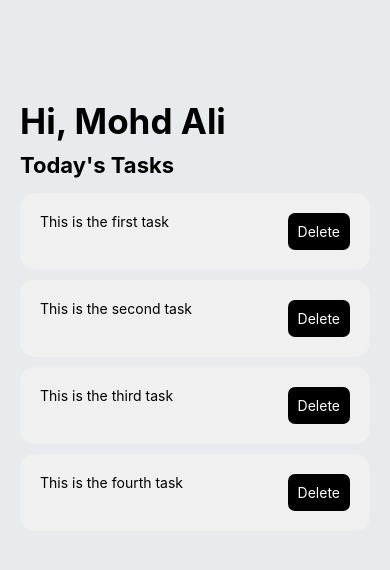
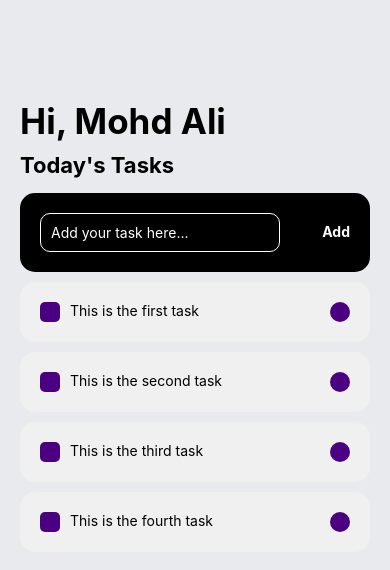
Before and after one commit to mohdalibn/todo-react-native-app, a React Native app: screen / in a window 390 px wide. Shown: the top 570 px of the page. Built offline with nearby package versions, Linux system fonts and the light colour scheme.

Commit message:
Implemented an AddTask component

```diff
--- a/App.js
+++ b/App.js
@@ -1,6 +1,7 @@
 import { StatusBar } from 'expo-status-bar';
-import { Button, StyleSheet, Text, View } from 'react-native';
+import { StyleSheet, Text, View } from 'react-native';
 import TaskItem from './components/TaskItem';
+import AddTask from './components/AddTask';
 
 export default function App() {
   return (
@@ -13,6 +14,8 @@ export default function App() {
         <Text style={styles.mainTitle}>Today's Tasks</Text>
 
         <View style={styles.tasksContainer}>
+
+          <AddTask/>
 
           <TaskItem text={'This is the first task'} />
           <TaskItem text={'This is the second task'} />
--- /dev/null
+++ b/components/AddTask.js
@@ -0,0 +1,52 @@
+
+import { StyleSheet, Text, View, TouchableOpacity } from 'react-native';
+
+export default function AddTask(){
+
+    return (
+
+        <View style={styles.addTask}>
+            <View style={styles.addTaskStyle}>
+                <Text style={styles.addTaskText}>Add your task here...</Text>
+            </View>
+            <TouchableOpacity style={styles.addButton} onPress={() => {}}>
+            <Text style={styles.addButtonText}>Add</Text>
+            </TouchableOpacity>
+        </View>
+
+    )
+
+}
+
+const styles = StyleSheet.create({
+    addTask: {
+        flexDirection: 'row',
+        justifyContent: 'space-between',
+        flexWrap: 'wrap',
+        padding: 20,
+        backgroundColor: '#000',
+        borderRadius: 15
+      },
+
+    addTaskStyle: {
+        padding: 10,
+        borderRadius: 10,
+        borderWidth: 1,
+        borderColor: '#fff',
+        width: 240
+    },
+
+    addTaskText: {
+        color: '#fff'
+    },
+
+    addButton: {
+        paddingVertical: 10
+    },
+
+    addButtonText: {
+        color: '#fff',
+        fontWeight:'bold'
+    }
+
+})
--- a/components/TaskItem.js
+++ b/components/TaskItem.js
@@ -7,10 +7,14 @@ export default function TaskItem(props){
     return (
 
         <View style={styles.taskItem}>
-            <Text style={styles.itemText}>{props.text}</Text>
-            <TouchableOpacity style={styles.button} onPress={() => {}}>
-              <Text style={styles.buttonText}>Delete</Text>
-            </TouchableOpacity>
+
+            <View style={styles.leftAligned}>
+                <TouchableOpacity style={styles.squareDone} onPress={() => {}}></TouchableOpacity>
+                <Text style={styles.itemText}>{props.text}</Text>
+            </View>
+
+            <TouchableOpacity style={styles.squareDelete} onPress={() => {}}></TouchableOpacity>
+
         </View>
 
     )
@@ -22,10 +26,32 @@ const styles = StyleSheet.create({
     taskItem: {
         flexDirection: 'row',
         justifyContent: 'space-between',
+        flexWrap: 'wrap',
         gap: 20,
         padding: 20,
         backgroundColor: '#f0f0f0',
         borderRadius: 15
+    },
+
+    leftAligned: {
+        flexDirection: 'row',
+        gap: 10
+    },
+
+    squareDone: {
+        padding: 10,
+        borderRadius: 5,
+        backgroundColor: '#4B0082'
+    },
+
+    itemText: {
+
+    },
+
+    squareDelete: {
+        padding: 10,
+        borderRadius: 50,
+        backgroundColor: '#4B0082'
     },
 
     button: {
```
